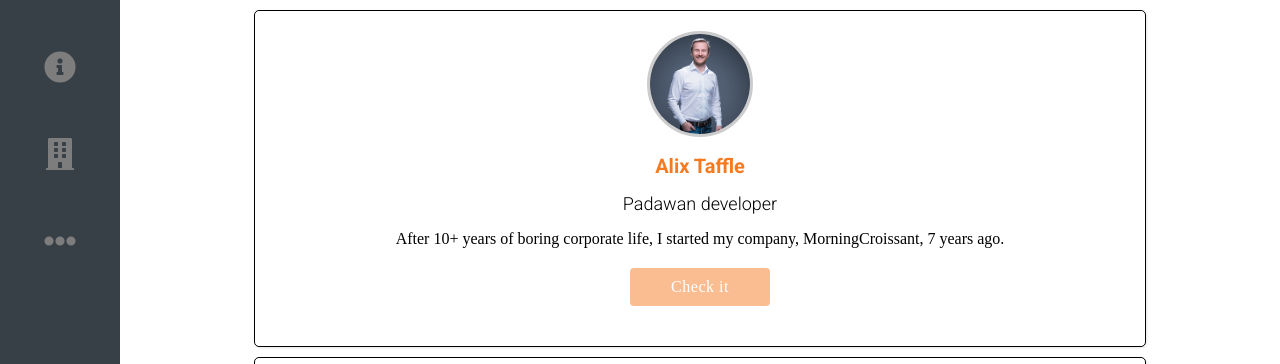
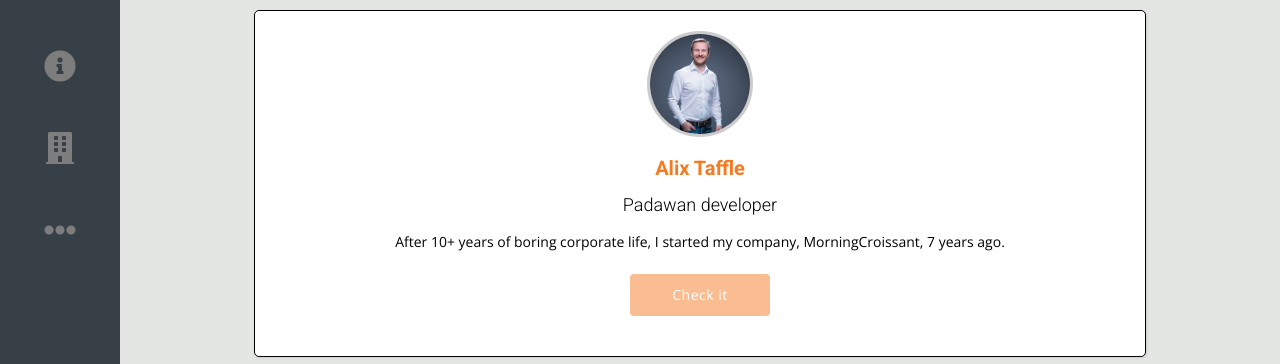
Before and after one commit to ataffle/profile, a plain HTML site: page index.html in a window 1280 px wide. Shown: the top 364 px of the page. Drawn offline with nearby package versions, Linux system fonts and the light colour scheme.

Commit message:
fixed body selector

```diff
--- a/style.css
+++ b/style.css
@@ -1,4 +1,4 @@
-bbody {
+body {
   background-color: rgba(228, 230, 228);
   font-family: 'Open Sans', sans-serif;
   font-weight: 300;
```
